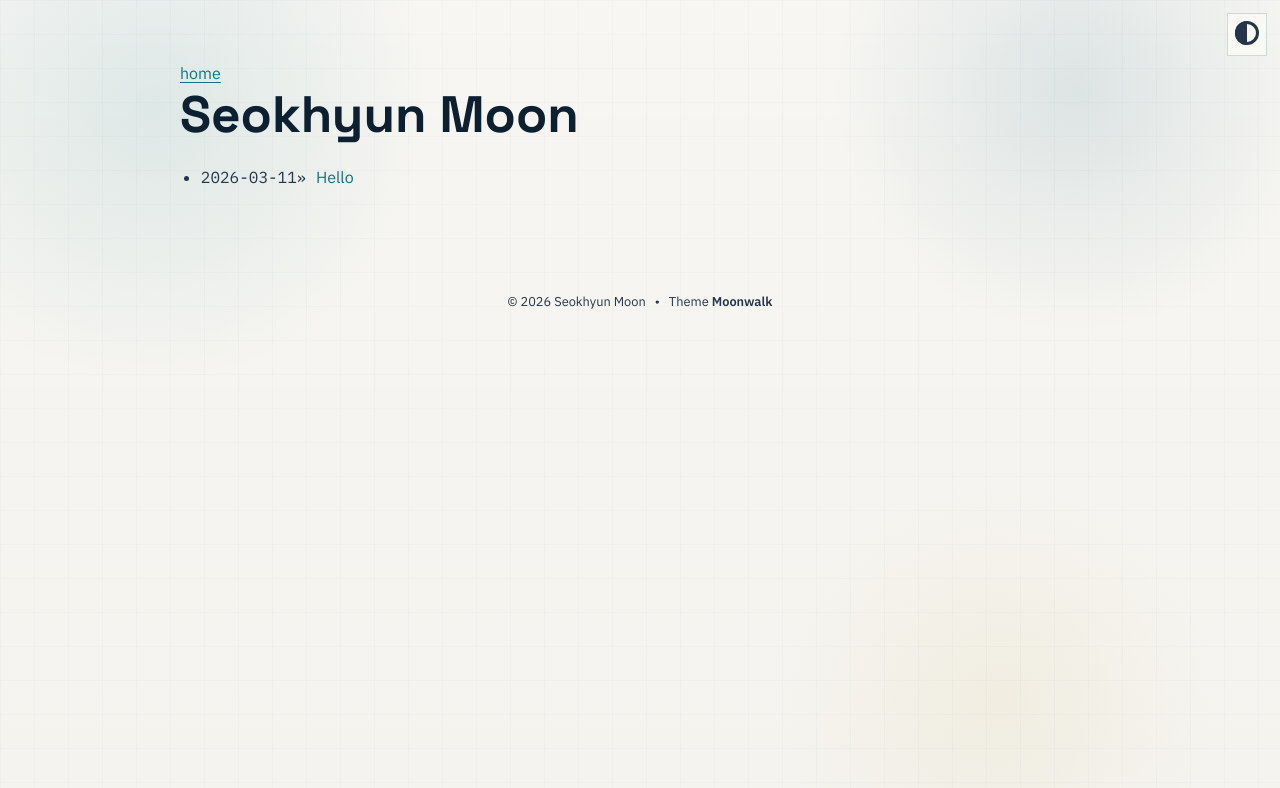
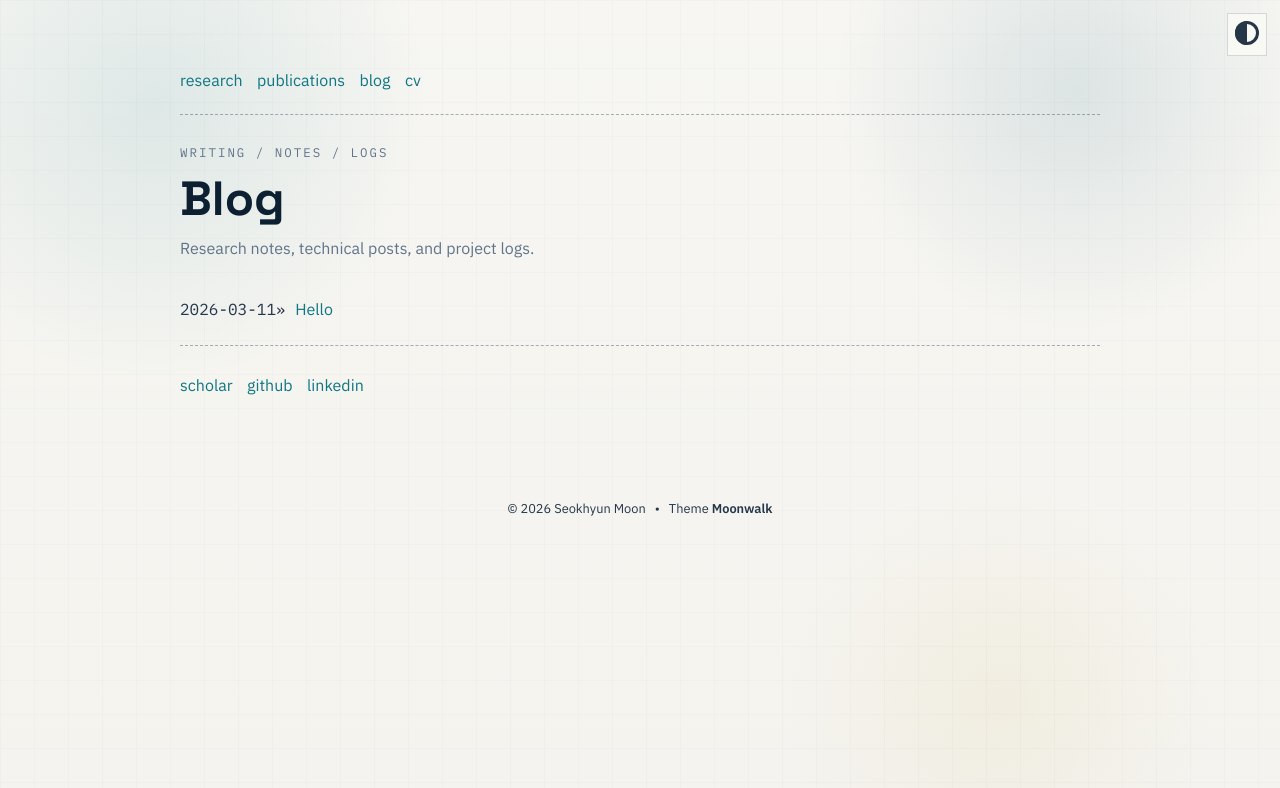
Before and after one commit to mseok/mseok.github.io, a Jekyll site: the page built from blog.md, in a window 1280 px wide. Shown: the top 788 px of the page. Built offline with Jekyll 4.4.1, drawn with Linux system fonts in a browser that asks for light colours.

Commit message:
Fix blog layout and post styling

```diff
--- a/_includes/post_list.html
+++ b/_includes/post_list.html
@@ -1,5 +1,5 @@
 {% if site.posts.size > 0 %}
-  <ul>
+  <ul class="post-list">
     {% for post in site.posts %}
       <li class="post-list-item">
         <span class="home-date">
--- a/_layouts/blog.html
+++ b/_layouts/blog.html
@@ -2,10 +2,28 @@
 layout: default
 ---
 
-<a href="{{ '/' | relative_url }}">{{ site.theme_config.back_home_text }}</a>
-
 <header>
-  <h1>{{ site.title }}</h1>
+  {% if site.theme_config.show_navbar == true %}
+    {% include horizontal_list.html collection=site.data.home.navbar_entries %}
+    <div class="dashed"></div>
+  {% endif %}
 </header>
 
-{% include post_list.html %}
+<section class="page-shell page-shell-blog">
+  <div class="page-header">
+    <p class="eyebrow">writing / notes / logs</p>
+    <h1 class="page-title">{{ page.title }}</h1>
+    <p class="page-subtitle">
+      Research notes, technical posts, and project logs.
+    </p>
+  </div>
+
+  {% include post_list.html %}
+</section>
+
+{% if site.theme_config.show_footer == true %}
+  <footer>
+    <div class="dashed"></div>
+    {% include horizontal_list.html collection=site.data.home.footer_entries %}
+  </footer>
+{% endif %}
--- a/assets/css/custom.css
+++ b/assets/css/custom.css
@@ -150,6 +150,52 @@
   gap: 2rem;
 }
 
+.page-shell {
+  max-width: 820px;
+}
+
+.page-shell-blog {
+  margin-top: 1.6rem;
+}
+
+.page-header {
+  margin-bottom: 1.5rem;
+}
+
+.page-title {
+  margin: 0;
+  font-size: clamp(2rem, 4vw, 3rem);
+  line-height: 1;
+}
+
+.page-subtitle {
+  margin: 0.7rem 0 0;
+  color: var(--text-secondary);
+  max-width: 62ch;
+}
+
+.post-list {
+  margin: 0;
+  padding: 0;
+  list-style: none;
+}
+
+.back-link {
+  display: inline-block;
+  margin-bottom: 0.9rem;
+  font-family: "IBM Plex Mono", "SFMono-Regular", monospace;
+  font-size: 0.85rem;
+  text-transform: lowercase;
+}
+
+.post-shell {
+  margin-top: 1.6rem;
+}
+
+.post-body {
+  margin-top: 1.2rem;
+}
+
 @media (max-width: 920px) {
   .hero-main {
     grid-template-columns: 1fr;
```
Also changed, not shown: _layouts/post.html (+22 -4 lines).
